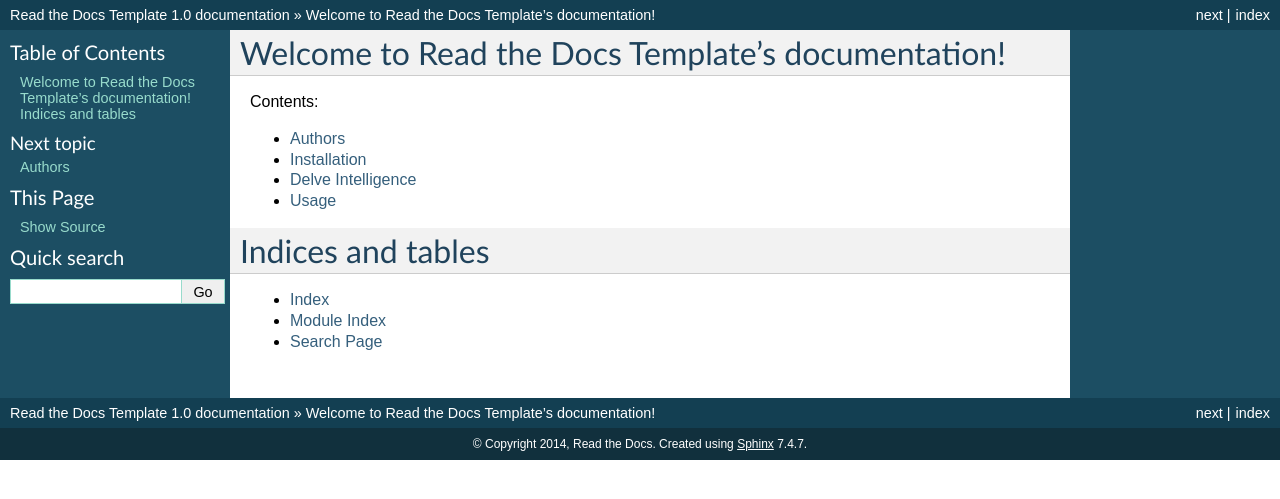
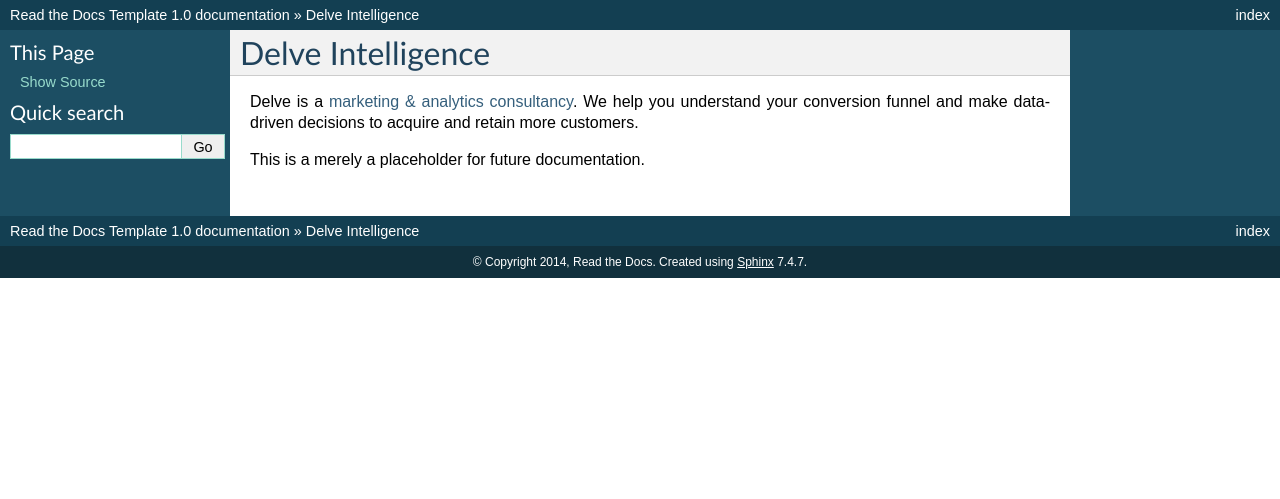
Before and after one commit to delveintelligence/delve-docs, a Sphinx documentation site: the page built from docs/index.rst, in a window 1280 px wide. Shown: the top 499 px of the page. Built offline with Sphinx 7.4.7, drawn with Linux system fonts in a browser that asks for light colours.

Commit message:
removed cruft

```diff
--- a/README.rst
+++ b/README.rst
@@ -1,6 +1,6 @@
 Delve Intelligence
 ========
 
-Delve is a `marketing & analytics consultancy <https://delveintelligence.com>`. We help you understand your conversion funnel and make data-driven decisions to acquire and retain more customers.
+Delve is a `marketing & analytics consultancy <https://delveintelligence.com>`_. We help you understand your conversion funnel and make data-driven decisions to acquire and retain more customers.
 
 This is a merely a placeholder for future documentation.
--- a/docs/authors.rst
+++ /dev/null
@@ -1 +0,0 @@
-.. include:: ../AUTHORS.rst
--- a/docs/contributing.rst
+++ /dev/null
@@ -1 +0,0 @@
-.. include:: ../CONTRIBUTING.rst
--- a/docs/history.rst
+++ /dev/null
@@ -1 +0,0 @@
-.. include:: ../HISTORY.rst
--- a/docs/index.rst
+++ b/docs/index.rst
@@ -1,24 +1,6 @@
-.. Read the Docs Template documentation master file, created by
-   sphinx-quickstart on Tue Aug 26 14:19:49 2014.
-   You can adapt this file completely to your liking, but it should at least
-   contain the root `toctree` directive.
+Delve Intelligence
+========
 
-Welcome to Read the Docs Template's documentation!
-==================================================
+Delve is a `marketing & analytics consultancy <https://delveintelligence.com>`_. We help you understand your conversion funnel and make data-driven decisions to acquire and retain more customers.
 
-Contents:
-
-.. toctree::
-   :maxdepth: 2
-   :glob:
-
-   *
-
-
-
-Indices and tables
-==================
-
-* :ref:`genindex`
-* :ref:`modindex`
-* :ref:`search`
+This is a merely a placeholder for future documentation.
--- a/docs/installation.rst
+++ /dev/null
@@ -1,7 +0,0 @@
-============
-Installation
-============
-
-Install the package with pip::
-
-    $ pip install read-the-docs-template
--- a/docs/readme.rst
+++ /dev/null
@@ -1 +0,0 @@
-.. include:: ../README.rst
--- a/docs/usage.rst
+++ /dev/null
@@ -1,7 +0,0 @@
-========
-Usage
-========
-
-To use this template, simply update it::
-
-	import read-the-docs-template
```
